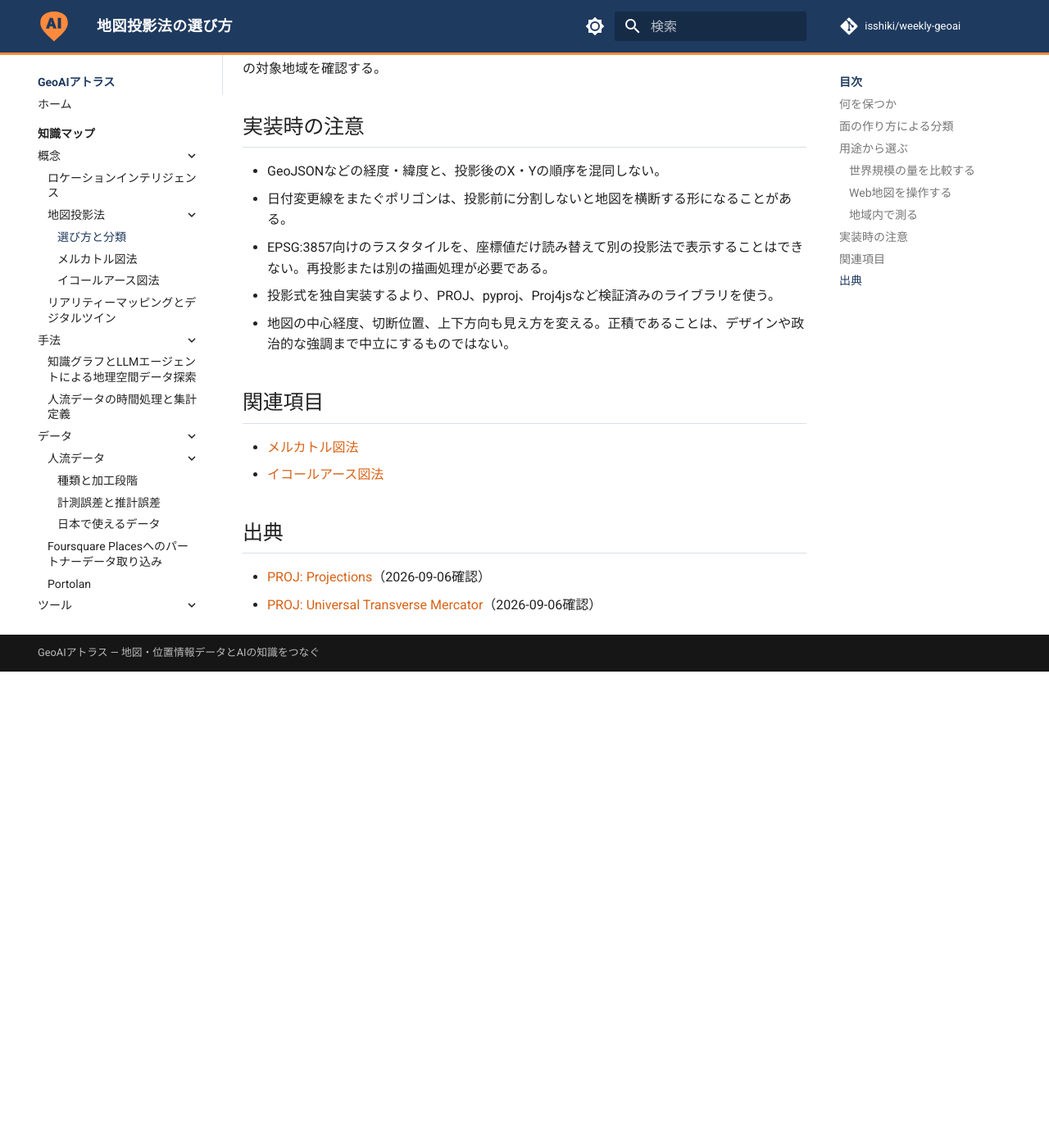
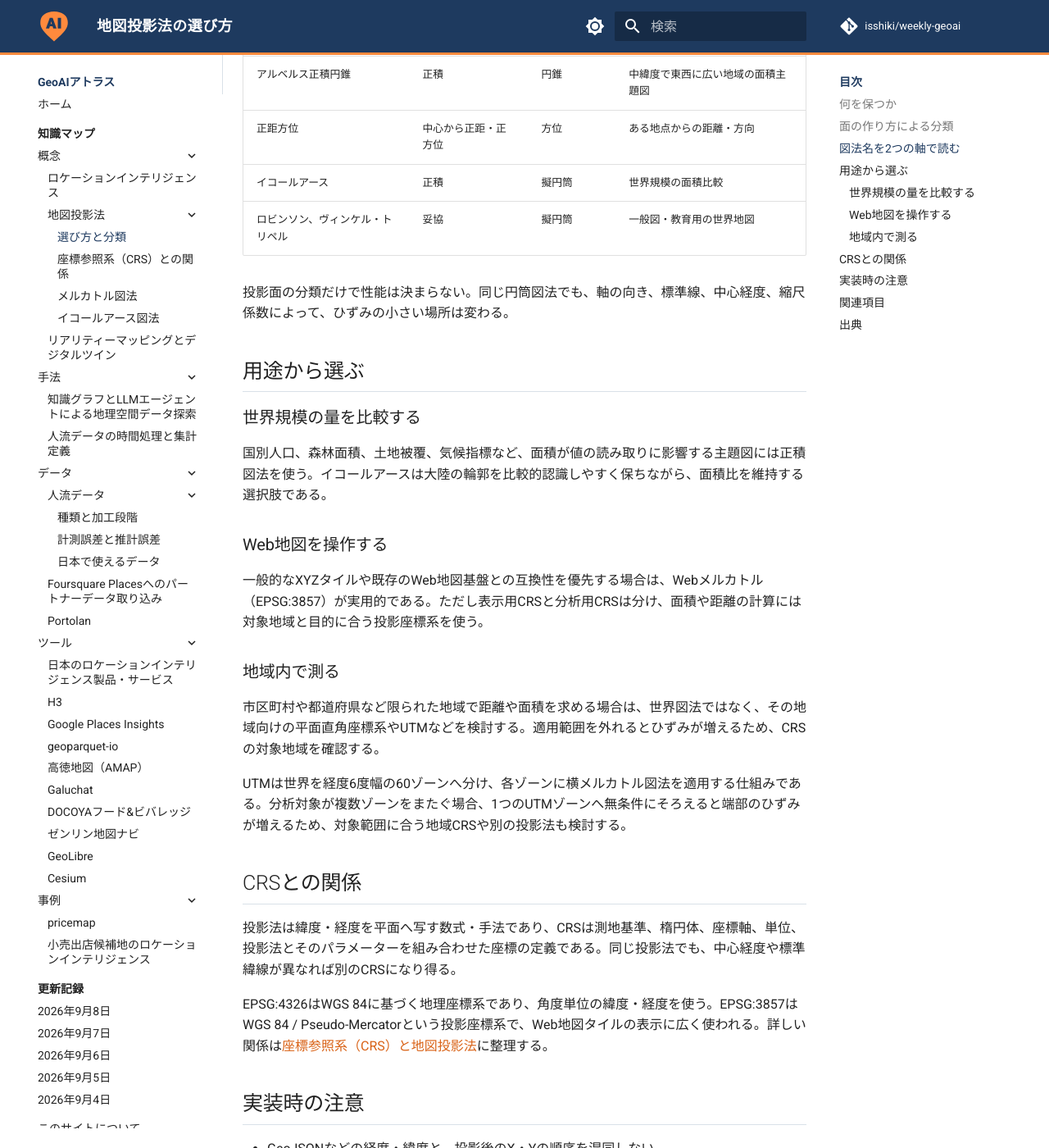
Before and after one commit to isshiki/weekly-geoai, an MkDocs documentation site: the page built from docs/atlas/concepts/map-projections.md, in a window 1280 px wide and 1400 px high, scrolled down 1478 px. Shown: the whole window at 82% size. Built offline with MkDocs 1.6.1 and Material for MkDocs 9.7.7, drawn with Linux system fonts in a browser that asks for light colours; comment, search, counter and statistics services are not loaded; before the commit the page ends 2297 px from its top, so only the background shows below that; some of the changed text lies outside the part shown.

Commit message:
Expand map projection reference

```diff
--- a/docs/atlas/concepts/map-projections.md
+++ b/docs/atlas/concepts/map-projections.md
@@ -2,7 +2,7 @@
 layout: default
 title: 地図投影法の選び方
 category: concepts
-updated: 2026-09-06
+updated: 2026-09-08
 ---
 
 # 地図投影法の選び方
@@ -13,12 +13,14 @@
 
 | 性質 | 保つもの | 主な用途 | 例 |
 | --- | --- | --- | --- |
-| 正角 | 局所的な角度と形 | 航海図、地形図、Web地図の表示 | メルカトル、横メルカトル |
-| 正積 | 面積比 | 人口密度、土地被覆、世界規模の主題図 | イコールアース、モルワイデ |
+| 正角 | 局所的な角度と形 | 航海図、地形図、地域図 | メルカトル、横メルカトル、ランベルト正角円錐 |
+| 正積 | 面積比 | 人口密度、土地被覆、世界規模の主題図 | イコールアース、モルワイデ、アルベルス正積円錐 |
 | 正距 | 特定の点や線からの距離 | 距離圏、無線・航空などの到達範囲 | 正距方位図法 |
 | 妥協 | 複数のひずみを視覚的に均衡 | 一般的な世界地図 | ロビンソン、ヴィンケル・トリペル |
 
 「正距」は地図上のあらゆる2点間の距離を保つという意味ではない。通常は、中心点や標準線など限られた条件で距離が正しくなる。
+
+正距方位図法は、設定した中心点から各地点への距離と方位を保つ。東京を中心にすれば、東京から各地点までの距離と方向を読めるが、東京以外の2地点間について同じ性質を保証するものではない。
 
 ## 面の作り方による分類
 
@@ -26,6 +28,22 @@
 - 円錐図法は中緯度の東西に広い地域に向き、国や大陸規模の地図で使われる。
 - 方位図法は中心点からの方位や距離などを扱いやすく、半球や極域の表現に向く。
 - 擬円筒図法は緯線を直線に保ちながら外周を曲げ、世界地図のひずみを調整する。イコールアースはこの分類に属する。
+
+## 図法名を2つの軸で読む
+
+「正角」「正積」「正距」は何を保つかという性質の分類であり、「円筒」「円錐」「方位」はどのような投影面や幾何構成を使うかという分類である。1つの図法は両方の分類を持つ。
+
+| 図法 | 保つ性質 | 幾何的な分類 | 向く範囲・用途 |
+| --- | --- | --- | --- |
+| メルカトル | 正角 | 円筒 | 航海、世界規模の表示 |
+| 横メルカトル | 正角 | 横軸円筒 | 南北に細長い地域、UTMや地域座標系 |
+| ランベルト正角円錐 | 正角 | 円錐 | 中緯度で東西に広い地域、航空図・地域図 |
+| アルベルス正積円錐 | 正積 | 円錐 | 中緯度で東西に広い地域の面積主題図 |
+| 正距方位 | 中心から正距・正方位 | 方位 | ある地点からの距離・方向 |
+| イコールアース | 正積 | 擬円筒 | 世界規模の面積比較 |
+| ロビンソン、ヴィンケル・トリペル | 妥協 | 擬円筒 | 一般図・教育用の世界地図 |
+
+投影面の分類だけで性能は決まらない。同じ円筒図法でも、軸の向き、標準線、中心経度、縮尺係数によって、ひずみの小さい場所は変わる。
 
 ## 用途から選ぶ
 
@@ -41,6 +59,14 @@
 
 市区町村や都道府県など限られた地域で距離や面積を求める場合は、世界図法ではなく、その地域向けの平面直角座標系やUTMなどを検討する。適用範囲を外れるとひずみが増えるため、CRSの対象地域を確認する。
 
+UTMは世界を経度6度幅の60ゾーンへ分け、各ゾーンに横メルカトル図法を適用する仕組みである。分析対象が複数ゾーンをまたぐ場合、1つのUTMゾーンへ無条件にそろえると端部のひずみが増えるため、対象範囲に合う地域CRSや別の投影法も検討する。
+
+## CRSとの関係
+
+投影法は緯度・経度を平面へ写す数式・手法であり、CRSは測地基準、楕円体、座標軸、単位、投影法とそのパラメーターを組み合わせた座標の定義である。同じ投影法でも、中心経度や標準緯線が異なれば別のCRSになり得る。
+
+EPSG:4326はWGS 84に基づく地理座標系であり、角度単位の緯度・経度を使う。EPSG:3857はWGS 84 / Pseudo-Mercatorという投影座標系で、Web地図タイルの表示に広く使われる。詳しい関係は[座標参照系（CRS）と地図投影法](coordinate-reference-systems.md)に整理する。
+
 ## 実装時の注意
 
 - GeoJSONなどの経度・緯度と、投影後のX・Yの順序を混同しない。
@@ -51,10 +77,14 @@
 
 ## 関連項目
 
+- [座標参照系（CRS）と地図投影法](coordinate-reference-systems.md)
 - [メルカトル図法](mercator-projection.md)
 - [イコールアース図法](equal-earth-projection.md)
 
 ## 出典
 
 - [PROJ: Projections](https://proj.org/en/stable/operations/projections/index.html)（2026-09-06確認）
-- [PROJ: Universal Transverse Mercator](https://proj.org/en/stable/operations/projections/utm.html)（2026-09-06確認）
+- [PROJ: Cartographic projection](https://proj.org/en/stable/usage/projections.html)（2026-09-08確認）
+- [PROJ: Universal Transverse Mercator](https://proj.org/en/stable/operations/projections/utm.html)（2026-09-08確認）
+- [PROJ: Azimuthal Equidistant](https://proj.org/en/stable/operations/projections/aeqd.html)（2026-09-08確認）
+- [PROJ: Lambert Conformal Conic](https://proj.org/en/stable/operations/projections/lcc.html)（2026-09-08確認）
--- a/mkdocs.yml
+++ b/mkdocs.yml
@@ -41,6 +41,7 @@
           - ロケーションインテリジェンス: atlas/concepts/location-intelligence.md
           - 地図投影法:
               - 選び方と分類: atlas/concepts/map-projections.md
+              - 座標参照系（CRS）との関係: atlas/concepts/coordinate-reference-systems.md
               - メルカトル図法: atlas/concepts/mercator-projection.md
               - イコールアース図法: atlas/concepts/equal-earth-projection.md
           - リアリティーマッピングとデジタルツイン: atlas/concepts/reality-mapping-and-digital-twins.md
```
Also changed, not shown: docs/atlas/concepts/coordinate-reference-systems.md (added, +79 -0 lines), docs/atlas/concepts/equal-earth-projection.md (+2 -1 lines), docs/atlas/concepts/mercator-projection.md (+7 -1 lines), docs/atlas/index.md (+1 -0 lines), docs/updates/2026-09-08.md (+6 -0 lines), docs/assets/atlas/coordinate-reference-systems/crs-components.svg (added).
